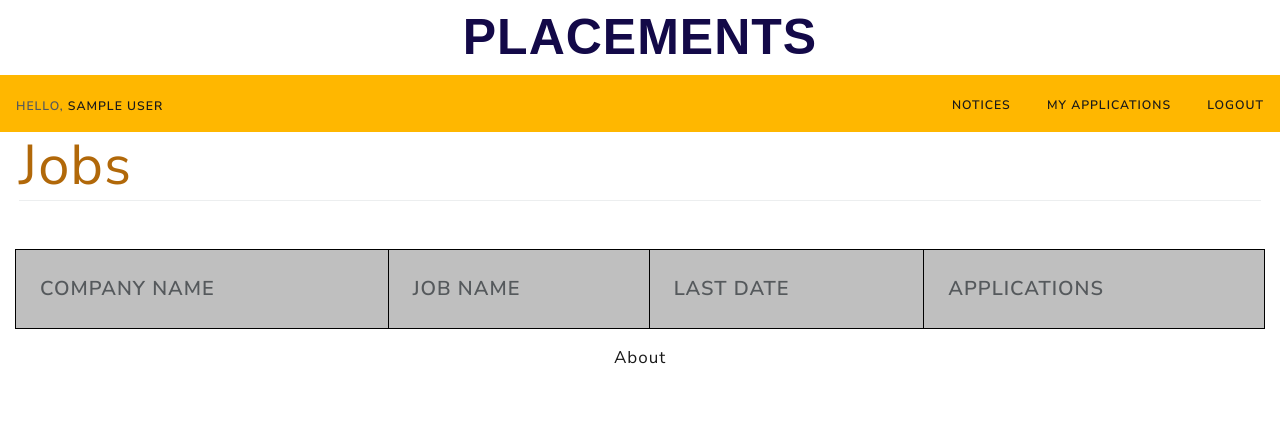
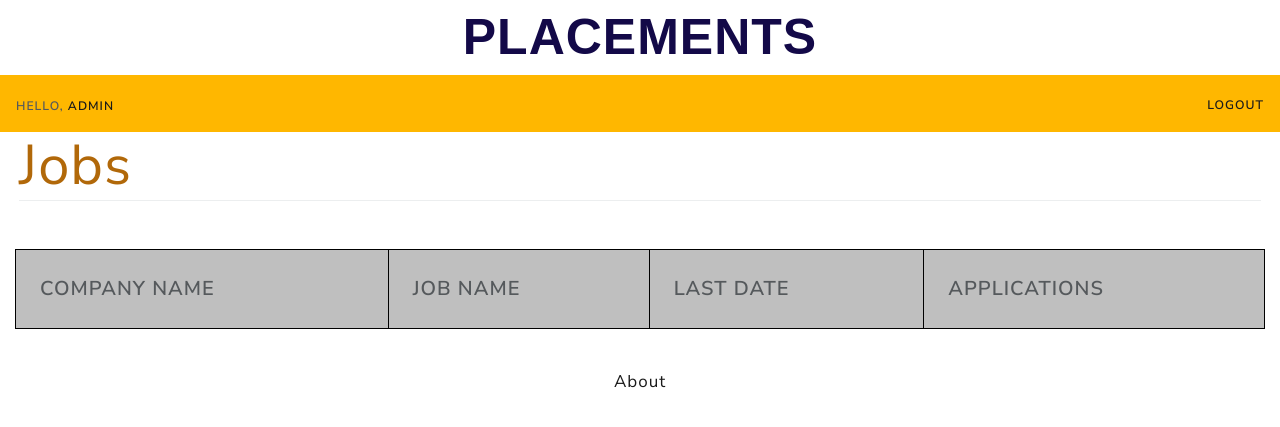
Before and after one commit to sanketwadekar/placement_portal, a Django app: page /custom-admin/jobs/ in a window 1280 px wide. Shown: the top 427 px of the page. Run offline with Django 3.2, Linux system fonts and the light colour scheme; the visitor is signed in with stand-in values (Sample User, id 1); lists and menus that the app fills with data are empty; some libraries are stand-ins or nearby versions; some web fonts are replaced.

Commit message:
Added namespaces to anchor tags

```diff
--- a/placement_portal/accounts/templates/accounts/base.html
+++ b/placement_portal/accounts/templates/accounts/base.html
@@ -129,7 +129,6 @@
         header.addEventListener("mouseleave", () => {
             header.style.transitionDuration = "500ms";
             header.style.fontSize = "40px";
-            // header.style.color = "rgb(0,0,0)";
         });
     </script>
 </body>
--- a/placement_portal/accounts/templates/accounts/dashboard.html
+++ b/placement_portal/accounts/templates/accounts/dashboard.html
@@ -23,7 +23,7 @@
         </div>
         <div class="d-inline-flex flex-row-reverse ">
           <a class="btn btn-primary m-2" href="{{job.jdFile.url}}" role="button" target="blank">Details</a>
-          <a class="btn btn-primary m-2" href="/apply/{{job.id}}" role="button">Apply</a>
+          <a class="btn btn-primary m-2" href="{% url 'accounts:apply' job.id %}" role="button">Apply</a>
         </div>
       </div>
     </div>
@@ -34,12 +34,12 @@
     <ul class="pagination">
       {% if page_obj.has_previous %}
       <li class="page-item border border-dark"><a class="page-link"
-          href="?page={{ page_obj.previous_page_number }}">previous</a></li>
+          href="{% url 'accounts:home' %}?page={{ page_obj.previous_page_number }}">previous</a></li>
       {% endif %}
 
       {% if page_obj.has_next %}
       <li class="page-item border border-dark"><a class="page-link"
-          href="?page={{ page_obj.next_page_number }}">next</a></li>
+          href="{% url 'accounts:home' %}?page={{ page_obj.next_page_number }}">next</a></li>
       {% endif %}
     </ul>
   </div>
--- a/placement_portal/accounts/templates/accounts/navbar.html
+++ b/placement_portal/accounts/templates/accounts/navbar.html
@@ -1,13 +1,22 @@
 <nav class="navbar">
-  <div class="nav-name-container">Hello, <a class="nav-name" href="{% url 'home'%}">{{request.user.first_name}}&nbsp;{{request.user.last_name}}</a></div>
+  <div class="nav-name-container">Hello,
+    {% if not request.user.is_superuser %}
+      <a class="nav-name" href="{% url 'accounts:home'%}">{{request.user.first_name}}&nbsp;{{request.user.last_name}}</a>
+    {% else %}
+      <a class="nav-name" href="{% url 'accounts:home'%}">Admin</a>
+    {% endif %}
+  </div>
   <div>
+
     <ul class="">
+      {% if not request.user.is_superuser %}
         <li class="nav-item">
           <a class="" href="{% url 'accounts:notices' %}">Notices</a>
         </li>
         <li class="nav-item">
           <a class="" href="{% url 'accounts:applications' %}">My applications</a>
         </li>
+      {% endif %}
         <li class="nav-item">
           <a class="" href="{% url 'accounts:logout' %}">Logout</a>
         </li>
--- a/placement_portal/accounts/templates/accounts/notices.html
+++ b/placement_portal/accounts/templates/accounts/notices.html
@@ -28,12 +28,12 @@
     <ul class="pagination">
       {% if page_obj.has_previous %}
       <li class="page-item border border-dark"><a class="page-link"
-          href="?page={{ page_obj.previous_page_number }}">previous</a></li>
+          href="{% url 'accounts:notices' %}?page={{ page_obj.previous_page_number }}">previous</a></li>
       {% endif %}
 
       {% if page_obj.has_next %}
       <li class="page-item border border-dark"><a class="page-link"
-          href="?page={{ page_obj.next_page_number }}">next</a></li>
+          href="{% url 'accounts:notices' %}?page={{ page_obj.next_page_number }}">next</a></li>
       {% endif %}
     </ul>
   </div>
--- a/placement_portal/accounts/urls.py
+++ b/placement_portal/accounts/urls.py
@@ -12,6 +12,4 @@ urlpatterns = [
     path('apply/<str:jobId>/', views.applyToJobView, name = 'apply'),
     path('applications/', views.applicantView, name = 'applications'),
     path('about/', views.aboutView, name="about")
-
-
 ]
--- a/placement_portal/accounts/views.py
+++ b/placement_portal/accounts/views.py
@@ -50,7 +50,7 @@ def loginView(request):
             if user is not None:
                 login(request, user)
                 if user.is_superuser:
-                    return redirect('customadmin:customAdminJob')
+                    return redirect('customadmin:jobs')
                 else:
                     return redirect('accounts:home')
             else:
@@ -61,6 +61,8 @@ def loginView(request):
 
 @login_required(login_url='accounts:login')
 def homeView(request):
+    if request.user.is_superuser:
+        return redirect('customadmin:jobs')
     jobs = jobModel.objects.filter().order_by('-lastDateToApply')
     jobPaginator = Paginator(jobs, 6)
     page_number = request.GET.get('page')
--- a/placement_portal/customAdmin/templates/customAdmin/applications.html
+++ b/placement_portal/customAdmin/templates/customAdmin/applications.html
@@ -1,5 +1,5 @@
 {% extends 'accounts/base.html' %}
-{%block title%}Dashboard{%endblock title%}
+{%block title%}Applications{%endblock title%}
 {% block styles %}
 <style>
 </style>
--- a/placement_portal/customAdmin/templates/customAdmin/jobs.html
+++ b/placement_portal/customAdmin/templates/customAdmin/jobs.html
@@ -1,5 +1,5 @@
 {% extends 'accounts/base.html' %}
-{%block title%}Applications{%endblock title%}
+{%block title%}Jobs{%endblock title%}
 {% block content %}
 <div>
   <div class="display-4 border-bottom mx-1">
@@ -20,10 +20,23 @@
       <th scope="row" style="font-size: 15px; border: 1px solid black;">{{ app.cName }}</th>
       <td style="font-size: 15px; border: 1px solid black;">{{ app.name }}</td>
       <td style="font-size: 15px; border: 1px solid black;">{{ app.lastDateToApply }}</td>
-      <td style="font-size: 15px; border: 1px solid black;"><a class="btn btn-primary m-2" href="/custom-admin/view/applications/{{app.id}}" target="_blank">View Applications</a></td>
+      <td style="font-size: 15px; border: 1px solid black;"><a class="btn btn-primary m-2" href="{% url 'customadmin:applications' app.id %}" >View Applications</a></td>
     </tr>
   {% endfor %}
   </tbody>
 </table>
+<div class="d-flex justify-content-center m-2">
+  <ul class="pagination">
+      {% if page_obj.has_previous %}
+      <li class="page-item border border-dark"><a class="page-link"
+              href="{% url 'customadmin:jobs' %}?page={{ page_obj.previous_page_number }}">previous</a></li>
+      {% endif %}
+
+      {% if page_obj.has_next %}
+      <li class="page-item border border-dark"><a class="page-link"
+              href="{% url 'customadmin:jobs' %}?page={{ page_obj.next_page_number }}">next</a></li>
+      {% endif %}
+  </ul>
+</div>
 </div>
 {% endblock content %}
--- a/placement_portal/customAdmin/urls.py
+++ b/placement_portal/customAdmin/urls.py
@@ -4,6 +4,6 @@ from . import views
 app_name = 'customAdmin'
 
 urlpatterns = [
-    path('jobs/',views.adminJobView,name = 'customAdminJob'),
-    path('view/applications/<str:jobId>',views.adminJobApplicationsView,name = 'customAdminApplications')
+    path('jobs/',views.adminJobView,name = 'jobs'),
+    path('view/applications/<str:jobId>',views.adminJobApplicationsView,name = 'applications')
 ]
```
Also changed, not shown: placement_portal/accounts/templates/accounts/applications.html (+3 -4 lines). Lines whose indentation alone changed are shown as unchanged.
